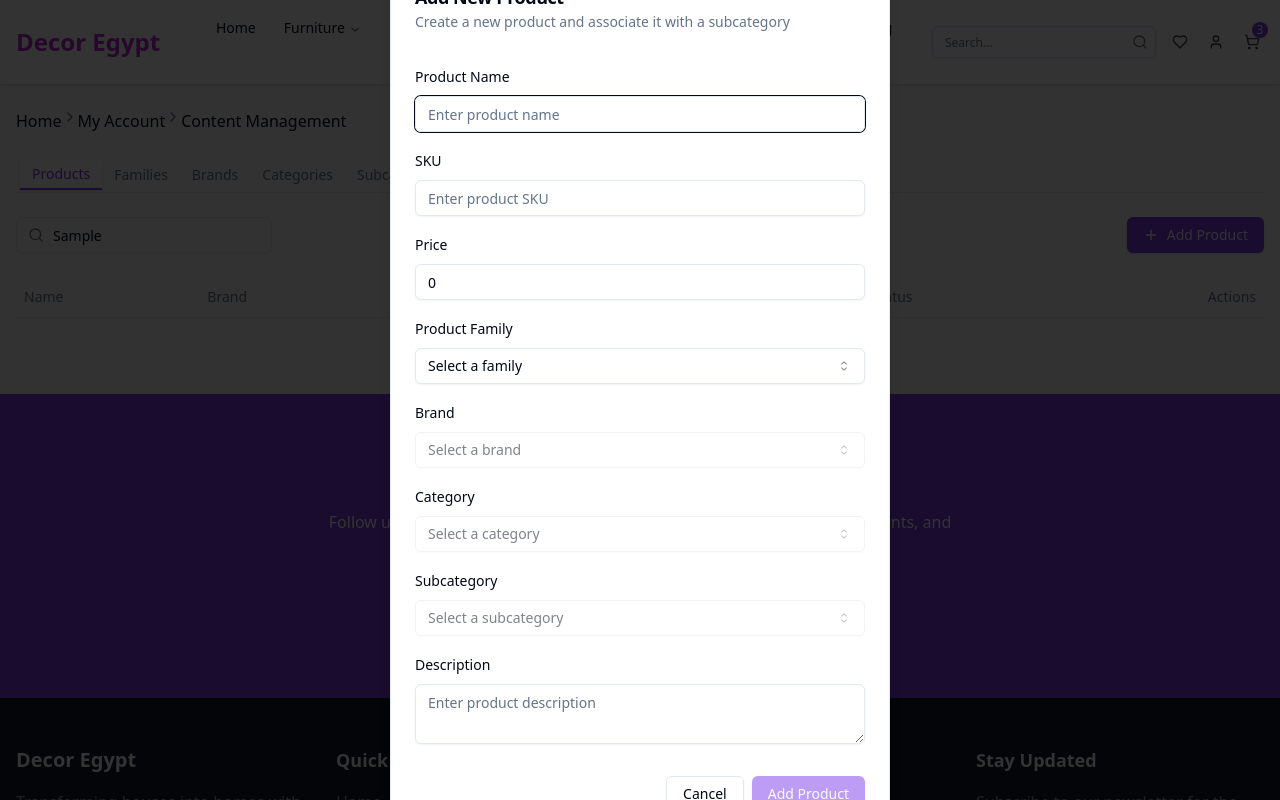
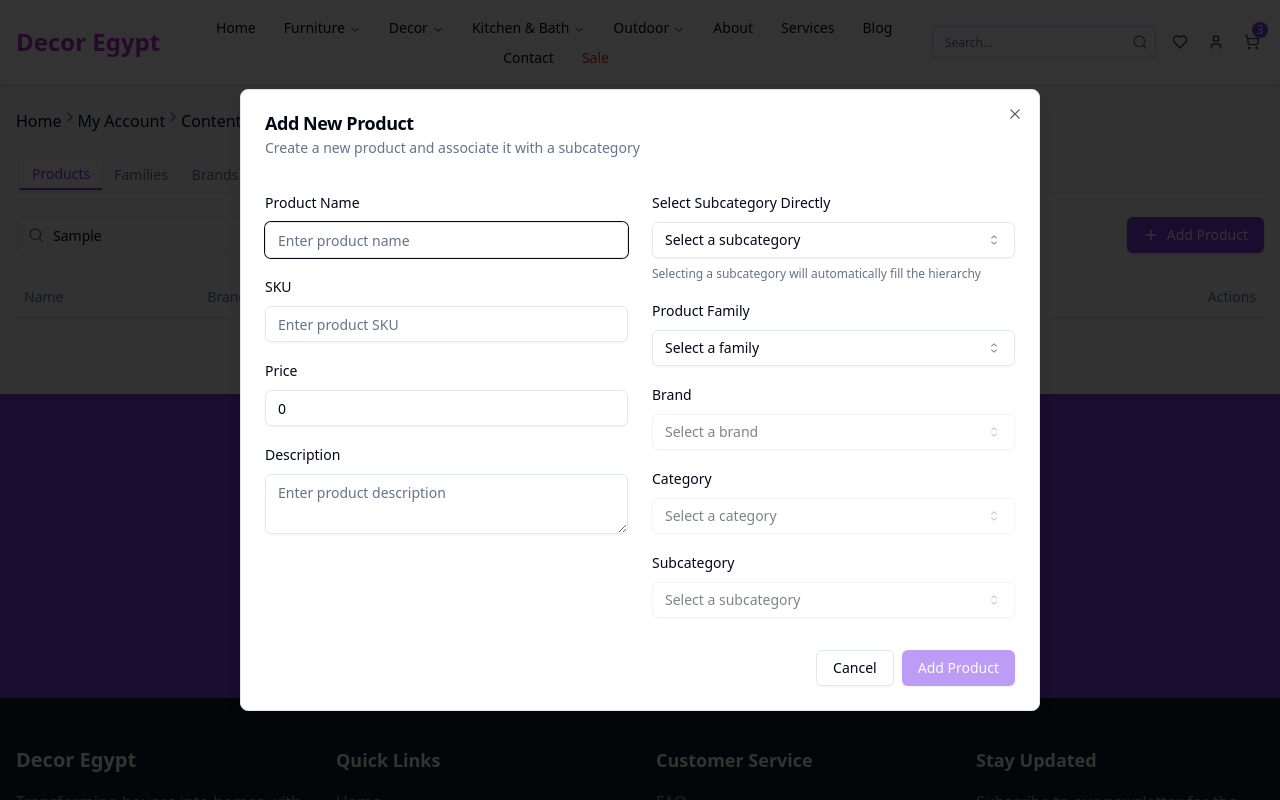
Before and after one commit to H-Kahil/Decor-Egypt, a React (Vite) app: page /cms in a window 1280 px wide. Both pictures are taken after typing "Sample" into the empty fields and a click on the button "Add Product". Shown: the top 800 px of the page. Built offline with nearby package versions, Linux system fonts and the light colour scheme.

Commit message:
Product dialog

```diff
--- a/src/components/cms/dialogs/ProductDialog.tsx
+++ b/src/components/cms/dialogs/ProductDialog.tsx
@@ -1,4 +1,4 @@
-import React from "react";
+import React, { useEffect } from "react";
 import {
   Dialog,
   DialogContent,
@@ -86,9 +86,35 @@ const ProductDialog: React.FC<ProductDialogProps> = ({
       )
     : subcategories;
 
+  // Function to handle direct subcategory selection
+  const handleSubcategorySelect = (subcategoryId: string) => {
+    const selectedSubcategory = subcategories.find(
+      (sub) => sub.id === subcategoryId,
+    );
+    if (!selectedSubcategory) return;
+
+    const selectedCategory = categories.find(
+      (cat) => cat.id === selectedSubcategory.categoryId,
+    );
+    if (!selectedCategory) return;
+
+    const selectedBrand = brands.find(
+      (brand) => brand.id === selectedCategory.brandId,
+    );
+    if (!selectedBrand) return;
+
+    setNewProduct({
+      ...newProduct,
+      subcategoryId,
+      categoryId: selectedCategory.id,
+      brandId: selectedBrand.id,
+      familyId: selectedBrand.familyId,
+    });
+  };
+
   return (
     <Dialog open={open} onOpenChange={onOpenChange}>
-      <DialogContent className="sm:max-w-[500px]">
+      <DialogContent className="sm:max-w-[800px]">
         <DialogHeader>
           <DialogTitle>
             {isEdit ? "Edit Product" : "Add New Product"}
@@ -99,7 +125,8 @@ const ProductDialog: React.FC<ProductDialogProps> = ({
               : "Create a new product and associate it with a subcategory"}
           </DialogDescription>
         </DialogHeader>
-        <div className="space-y-4 py-4">
+        <div className="grid grid-cols-2 gap-6 py-4">
+          <div className="space-y-4">
             <div className="space-y-2">
               <Label htmlFor="product-name">Product Name</Label>
               <Input
@@ -142,6 +169,45 @@ const ProductDialog: React.FC<ProductDialogProps> = ({
                   })
                 }
               />
+            </div>
+            <div className="space-y-2">
+              <Label htmlFor="product-description">Description</Label>
+              <Textarea
+                id="product-description"
+                placeholder="Enter product description"
+                value={newProduct.description}
+                onChange={(e) =>
+                  setNewProduct({
+                    ...newProduct,
+                    description: e.target.value,
+                  })
+                }
+              />
+            </div>
+          </div>
+          <div className="space-y-4">
+            <div className="space-y-2">
+              <Label htmlFor="product-subcategory-direct">
+                Select Subcategory Directly
+              </Label>
+              <Select
+                value={newProduct.subcategoryId}
+                onValueChange={handleSubcategorySelect}
+              >
+                <SelectTrigger>
+                  <SelectValue placeholder="Select a subcategory" />
+                </SelectTrigger>
+                <SelectContent>
+                  {subcategories.map((subcategory) => (
+                    <SelectItem key={subcategory.id} value={subcategory.id}>
+                      {subcategory.name}
+                    </SelectItem>
+                  ))}
+                </SelectContent>
+              </Select>
+              <p className="text-xs text-muted-foreground mt-1">
+                Selecting a subcategory will automatically fill the hierarchy
+              </p>
             </div>
             <div className="space-y-2">
               <Label htmlFor="product-family">Product Family</Label>
@@ -244,19 +310,6 @@ const ProductDialog: React.FC<ProductDialogProps> = ({
                 </SelectContent>
               </Select>
             </div>
-          <div className="space-y-2">
-            <Label htmlFor="product-description">Description</Label>
-            <Textarea
-              id="product-description"
-              placeholder="Enter product description"
-              value={newProduct.description}
-              onChange={(e) =>
-                setNewProduct({
-                  ...newProduct,
-                  description: e.target.value,
-                })
-              }
-            />
           </div>
         </div>
         <DialogFooter>
--- a/src/components/cms/dialogs/ProductLineDialog.tsx
+++ b/src/components/cms/dialogs/ProductLineDialog.tsx
@@ -90,9 +90,35 @@ const ProductLineDialog: React.FC<ProductLineDialogProps> = ({
       )
     : subcategories;
 
+  // Function to handle direct subcategory selection
+  const handleSubcategorySelect = (subcategoryId: string) => {
+    const selectedSubcategory = subcategories.find(
+      (sub) => sub.id === subcategoryId,
+    );
+    if (!selectedSubcategory) return;
+
+    const selectedCategory = categories.find(
+      (cat) => cat.id === selectedSubcategory.categoryId,
+    );
+    if (!selectedCategory) return;
+
+    const selectedBrand = brands.find(
+      (brand) => brand.id === selectedCategory.brandId,
+    );
+    if (!selectedBrand) return;
+
+    setNewProductLine({
+      ...newProductLine,
+      subcategoryId,
+      categoryId: selectedCategory.id,
+      brandId: selectedBrand.id,
+      familyId: selectedBrand.familyId,
+    });
+  };
+
   return (
     <Dialog open={open} onOpenChange={onOpenChange}>
-      <DialogContent className="sm:max-w-[500px]">
+      <DialogContent className="sm:max-w-[800px]">
         <DialogHeader>
           <DialogTitle>
             {isEdit ? "Edit Product Line" : "Add New Product Line"}
@@ -103,7 +129,8 @@ const ProductLineDialog: React.FC<ProductLineDialogProps> = ({
               : "Create a new product line and associate it with a subcategory"}
           </DialogDescription>
         </DialogHeader>
-        <div className="space-y-4 py-4">
+        <div className="grid grid-cols-2 gap-6 py-4">
+          <div className="space-y-4">
             <div className="space-y-2">
               <Label htmlFor="product-line-name">Product Line Name</Label>
               <Input
@@ -117,6 +144,45 @@ const ProductLineDialog: React.FC<ProductLineDialogProps> = ({
                   })
                 }
               />
+            </div>
+            <div className="space-y-2">
+              <Label htmlFor="product-line-description">Description</Label>
+              <Textarea
+                id="product-line-description"
+                placeholder="Enter product line description"
+                value={newProductLine.description}
+                onChange={(e) =>
+                  setNewProductLine({
+                    ...newProductLine,
+                    description: e.target.value,
+                  })
+                }
+              />
+            </div>
+          </div>
+          <div className="space-y-4">
+            <div className="space-y-2">
+              <Label htmlFor="product-line-subcategory-direct">
+                Select Subcategory Directly
+              </Label>
+              <Select
+                value={newProductLine.subcategoryId}
+                onValueChange={handleSubcategorySelect}
+              >
+                <SelectTrigger>
+                  <SelectValue placeholder="Select a subcategory" />
+                </SelectTrigger>
+                <SelectContent>
+                  {subcategories.map((subcategory) => (
+                    <SelectItem key={subcategory.id} value={subcategory.id}>
+                      {subcategory.name}
+                    </SelectItem>
+                  ))}
+                </SelectContent>
+              </Select>
+              <p className="text-xs text-muted-foreground mt-1">
+                Selecting a subcategory will automatically fill the hierarchy
+              </p>
             </div>
             <div className="space-y-2">
               <Label htmlFor="product-family">Product Family</Label>
@@ -219,19 +285,6 @@ const ProductLineDialog: React.FC<ProductLineDialogProps> = ({
                 </SelectContent>
               </Select>
             </div>
-          <div className="space-y-2">
-            <Label htmlFor="product-line-description">Description</Label>
-            <Textarea
-              id="product-line-description"
-              placeholder="Enter product line description"
-              value={newProductLine.description}
-              onChange={(e) =>
-                setNewProductLine({
-                  ...newProductLine,
-                  description: e.target.value,
-                })
-              }
-            />
           </div>
         </div>
         <DialogFooter>
```
Lines whose indentation alone changed are shown as unchanged.
